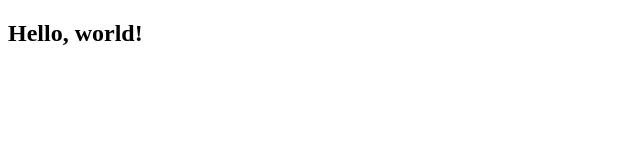
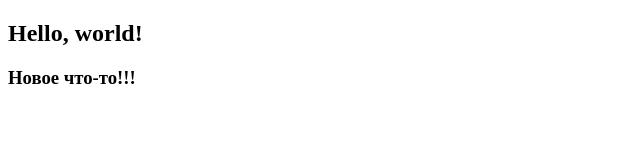
Before and after one commit to BuSineSSmannn/test-code-storm, a plain HTML site: page index.html in a window 1280 px wide. Shown: the whole page, without its empty margins (0-640 px from the left). Drawn offline with Linux system fonts and the light colour scheme.

Commit message:
change tags

```diff
--- a/index.html
+++ b/index.html
@@ -7,5 +7,6 @@
 </head>
 <body>
     <h2>Hello, world!</h2>
+    <h3>Новое что-то!!!</h3>
 </body>
 </html>
```
